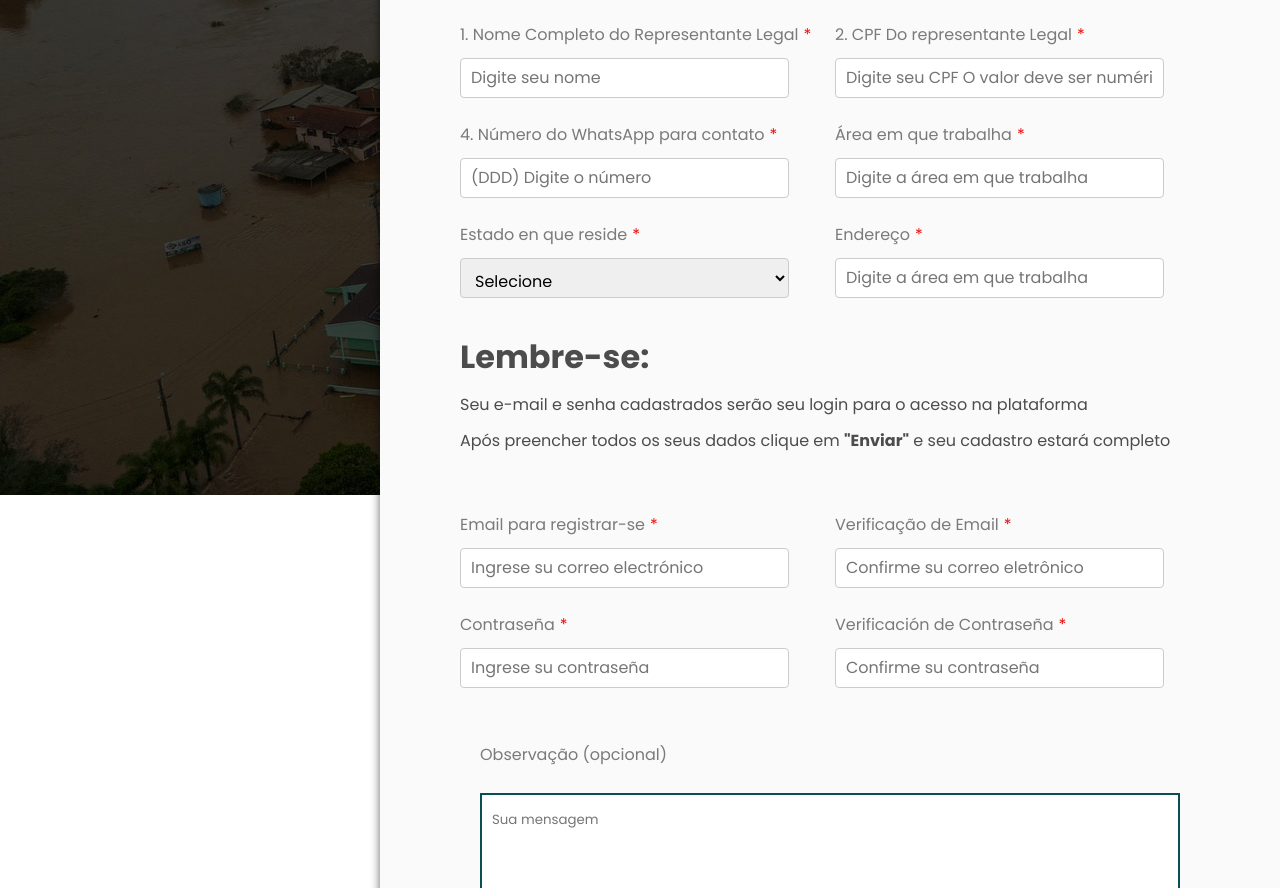
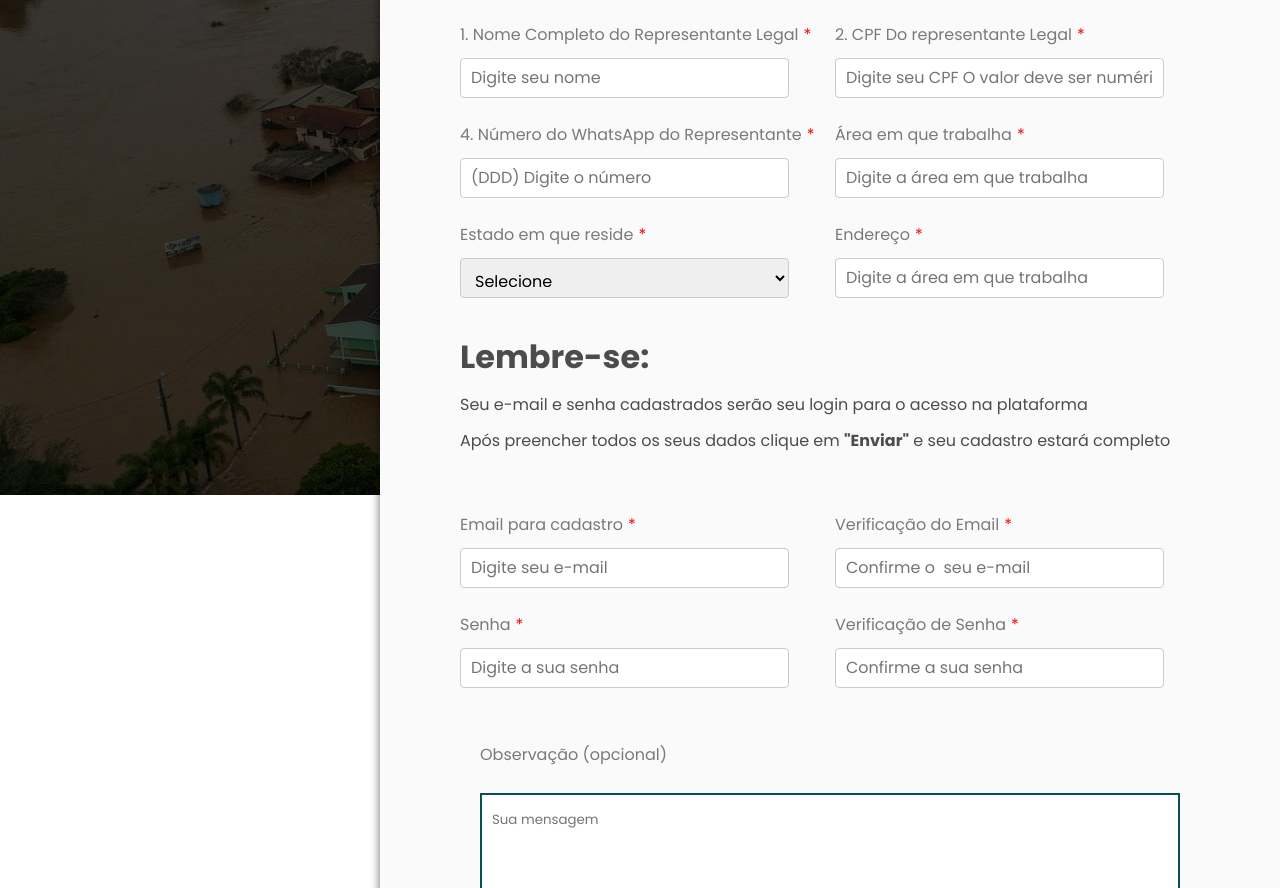
Before and after one commit to Dart1516/proyecto-toti-rs, a React (Create React App) app: page /FormularioLiderImigrante in a window 1280 px wide. Shown: the part 305-1193 px from the top of the page. Built offline with nearby package versions, Linux system fonts and the light colour scheme.

Commit message:
idioma corregido

```diff
--- a/src/Pages/FormularioEducadorSocial.js
+++ b/src/Pages/FormularioEducadorSocial.js
@@ -1,9 +1,9 @@
 import React, { useState } from "react";
 import InputMask from "react-input-mask";
 import Header from "../Components/Header-NavMenu";
-import '../assets/styles/App.css';
-import '../assets/styles/SejaVoluntario.css';
-import { FaTrash, FaPlus } from 'react-icons/fa';
+import "../assets/styles/App.css";
+import "../assets/styles/SejaVoluntario.css";
+import { FaTrash, FaPlus } from "react-icons/fa";
 
 function FormularioEducadorSocial() {
   const [additionalDays, setAdditionalDays] = useState([{ day: "", hour: "" }]);
@@ -20,7 +20,7 @@ function FormularioEducadorSocial() {
     additionalDays: [{ day: "", hour: "" }],
     password: "",
     verifyPassword: "",
-    verifyEmail: ""
+    verifyEmail: "",
   });
   const [isTermsAccepted, setIsTermsAccepted] = useState(false);
   const [passwordError, setPasswordError] = useState("");
@@ -54,7 +54,9 @@ function FormularioEducadorSocial() {
   const handleSubmit = (event) => {
     if (!isTermsAccepted) {
       event.preventDefault();
-      alert("Por favor, aceite os termos e condições antes de enviar o formulário.");
+      alert(
+        "Por favor, aceite os termos e condições antes de enviar o formulário."
+      );
     }
   };
 
@@ -62,7 +64,7 @@ function FormularioEducadorSocial() {
     const { name, value } = event.target;
     setFormData({
       ...formData,
-      [name]: value
+      [name]: value,
     });
 
     if (name === "password") {
@@ -70,11 +72,15 @@ function FormularioEducadorSocial() {
     }
 
     if (name === "verifyPassword") {
-      setPasswordMatchError(value !== formData.password ? "Las contraseñas no coinciden." : "");
+      setPasswordMatchError(
+        value !== formData.password ? "Las contraseñas no coinciden." : ""
+      );
     }
 
     if (name === "verifyEmail") {
-      setEmailMatchError(value !== formData.email ? "Los correos electrónicos no coinciden." : "");
+      setEmailMatchError(
+        value !== formData.email ? "Los correos electrónicos no coinciden." : ""
+      );
     }
   };
 
@@ -101,7 +107,9 @@ function FormularioEducadorSocial() {
         <form className="general-inputs" onSubmit={handleSubmit}>
           <div className="inputs">
             <div className="input-field">
-            <h4>1. Nome Completo<span>*</span></h4>
+              <h4>
+                1. Nome Completo<span>*</span>
+              </h4>
               <input
                 className="input-text"
                 type="text"
@@ -113,7 +121,9 @@ function FormularioEducadorSocial() {
               />
             </div>
             <div className="input-field">
-            <h4>2. CPF<span>*</span></h4>
+              <h4>
+                2. CPF<span>*</span>
+              </h4>
               <InputMask
                 mask="999.999.999-99"
                 value={formData.cpf}
@@ -125,7 +135,9 @@ function FormularioEducadorSocial() {
               />
             </div>
             <div className="input-field">
-            <h4>3. Data de Nascimento<span>*</span></h4>
+              <h4>
+                3. Data de Nascimento<span>*</span>
+              </h4>
               <input
                 className="input-text"
                 type="date"
@@ -136,7 +148,9 @@ function FormularioEducadorSocial() {
               />
             </div>
             <div className="input-field">
-            <h4>4. Número do WhatsApp<span>*</span></h4>
+              <h4>
+                4. Número do WhatsApp<span>*</span>
+              </h4>
               <InputMask
                 mask="(99) 99999-9999"
                 value={formData.phone}
@@ -148,7 +162,7 @@ function FormularioEducadorSocial() {
               />
             </div>
             <div className="input-field">
-            <h4>5. Instagram(opcional)</h4>
+              <h4>5. Social Mídia (opcional)</h4>
               <input
                 className="input-text"
                 type="insta"
@@ -161,7 +175,9 @@ function FormularioEducadorSocial() {
             </div>
 
             <div className="input-field">
-            <h4>6. Certificado<span>*</span></h4>
+              <h4>
+                6. Certificado<span>*</span>
+              </h4>
               <input
                 type="text"
                 name="certificate"
@@ -173,8 +189,16 @@ function FormularioEducadorSocial() {
               />
             </div>
             <div className="input-field">
-            <h4>7. Estado <span>*</span></h4>
-            <select className="form-select" name="state" value={formData.state} onChange={handleInputChange} required>
+              <h4>
+                7. Estado <span>*</span>
+              </h4>
+              <select
+                className="form-select"
+                name="state"
+                value={formData.state}
+                onChange={handleInputChange}
+                required
+              >
                 <option value="">Selecione</option>
                 <option value="SP">SP</option>
                 <option value="MT">MT</option>
@@ -191,7 +215,9 @@ function FormularioEducadorSocial() {
               </select>
             </div>
             <div className="input-field">
-            <h4>8.Cidade<span>*</span></h4>
+              <h4>
+                8.Cidade<span>*</span>
+              </h4>
               <input
                 type="text"
                 name="cidade"
@@ -203,20 +229,25 @@ function FormularioEducadorSocial() {
               />
             </div>
             <div className="input-field">
-            <h4>9.Bairro <span>*</span></h4>
+              <h4>
+                9.Bairro <span>*</span>
+              </h4>
               <input
                 type="text"
                 name="Bairro"
                 value={formData.bairro}
                 onChange={handleInputChange}
-              placeholder="Digite a Bairro"
+                placeholder="Digite o Bairro"
                 required
                 className="input-text"
               />
             </div>
           </div>
           <div className="form-group">
-            <h4>Disponiblidade para prestar servicio presencial na sua cidade ou bairro <span>*</span></h4>
+            <h4>
+              Disponibilidade para prestar serviço presencial na sua cidade ou
+              bairro <span>*</span>
+            </h4>
             <select
               className="form-select"
               name="day"
@@ -232,7 +263,10 @@ function FormularioEducadorSocial() {
             <div className="form-group" key={index}>
               <div className="dia-disponible">
                 <div>
-                  <h4>Dia Disponivel {index + 1}<span>*</span></h4>
+                  <h4>
+                    Dia Disponivel {index + 1}
+                    <span>*</span>
+                  </h4>
                   <select
                     className="form-select"
                     name="day"
@@ -251,7 +285,10 @@ function FormularioEducadorSocial() {
                   </select>
                 </div>
                 <div>
-                  <h4>Hora Disponivel {index + 1}<span>*</span></h4>
+                  <h4>
+                    Hora Disponivel {index + 1}
+                    <span>*</span>
+                  </h4>
                   <select
                     className="form-select"
                     name="hour"
@@ -276,74 +313,98 @@ function FormularioEducadorSocial() {
                   </select>
                 </div>
                 {index > 0 && (
-                  <FaTrash onClick={() => removeDay(index)} className="borrar" />
+                  <FaTrash
+                    onClick={() => removeDay(index)}
+                    className="borrar"
+                  />
                 )}
                 {index === additionalDays.length - 1 && (
-                  <button type="button" onClick={() => addDay()}><FaPlus /></button>
+                  <button type="button" onClick={() => addDay()}>
+                    <FaPlus />
+                  </button>
                 )}
               </div>
             </div>
           ))}
           <div className="lembre-text">
             <h1>Lembre-se:</h1>
-            <p>Seu e-mail e senha cadastrados serão seu login para o acesso na plataforma</p>
-            <p>Após preencher todos os seus dados clique em <strong>"Enviar"</strong> e seu cadastro estará completo</p>
+            <p>
+              Seu e-mail e senha cadastrados serão seu login para o acesso na
+              plataforma
+            </p>
+            <p>
+              Após preencher todos os seus dados clique em{" "}
+              <strong>"Enviar"</strong> e seu cadastro estará completo
+            </p>
           </div>
           <div className="inputs">
             <div className="input-field">
-            <h4>Email para registrar - se<span>*</span></h4>
+              <h4>
+              Email para cadastro<span>*</span>
+              </h4>
               <input
                 type="email"
                 name="email"
                 value={formData.email}
                 onChange={handleInputChange}
-              placeholder="Ingrese su correo electrónico"
+                placeholder="Digite o seu e-mail"
                 required
                 className="input-text"
               />
             </div>
             <div className="input-field">
-            <h4>Verificação de Email<span>*</span></h4>
+              <h4>
+              Verificação do Email<span>*</span>
+              </h4>
               <input
                 type="email"
                 name="verifyEmail"
                 value={formData.verifyEmail}
                 onChange={handleInputChange}
-              placeholder="Confirme su correo eletrônico"
+                placeholder="Confirme o seu e-mail"
                 required
                 className="input-text"
               />
-            {emailMatchError && <p style={{ color: 'red' }}>{emailMatchError}</p>}
+              {emailMatchError && (
+                <p style={{ color: "red" }}>{emailMatchError}</p>
+              )}
             </div>
             <div className="input-field">
-            <h4>Contraseña<span>*</span></h4>
+              <h4>
+              Senha<span>*</span>
+              </h4>
               <input
                 type="password"
                 name="password"
                 value={formData.password}
                 onChange={handleInputChange}
-              placeholder="Ingrese su contraseña"
+                placeholder="Digite a sua senha"
                 required
                 className="input-text"
               />
               {passwordError && <p>{passwordError}</p>}
             </div>
             <div className="input-field">
-            <h4>Verificación de Contraseña<span>*</span></h4>
+              <h4>
+              Verificação de Senha<span>*</span>
+              </h4>
               <input
                 type="password"
                 name="verifyPassword"
                 value={formData.verifyPassword}
                 onChange={handleInputChange}
-              placeholder="Confirme su contraseña"
+                placeholder="Confirme a sua senha"
                 required
                 className="input-text"
               />
-            {passwordMatchError && <p style={{ color: 'red' }}>{passwordMatchError}</p>}
+              {passwordMatchError && (
+                <p style={{ color: "red" }}>{passwordMatchError}</p>
+              )}
             </div>
           </div>
           <div className="opcional">
-            <h4>Observação (opcional)</h4>
+            <h4>Observação (opcional)
+</h4>
             <textarea
               name="message"
               cols="60"
@@ -361,10 +422,22 @@ function FormularioEducadorSocial() {
               required
             />
             <label htmlFor="terms">
-              Ao marcar esta caixa e clicar em Enviar, aceito o tratamento de meus dados pessoais por <a href="/avisoLegal" target="_blank">[Nome da sua organização]</a> conforme explicado no seu <a href="/avisoLegal" target="_blank">Aviso Legal de Proteção de Dados</a>, que inclui: 1) a coordenação e gestão de voluntários, e 2) a comunicação sobre atividades e oportunidades relacionadas.
+              Ao marcar esta caixa e clicar em Enviar, aceito o tratamento de
+              meus dados pessoais por{" "}
+              <a href="/avisoLegal" target="_blank">
+                [Nome da sua organização]
+              </a>{" "}
+              conforme explicado no seu{" "}
+              <a href="/avisoLegal" target="_blank">
+                Aviso Legal de Proteção de Dados
+              </a>
+              , que inclui: 1) a coordenação e gestão de voluntários, e 2) a
+              comunicação sobre atividades e oportunidades relacionadas.
             </label>
           </div>
-          <button className="SV" type="submit">Enviar</button>
+          <button className="SV" type="submit">
+            Enviar
+          </button>
         </form>
       </div>
       <footer className="App-footer"></footer>
--- a/src/Pages/FormularioLiderImigrante.js
+++ b/src/Pages/FormularioLiderImigrante.js
@@ -8,6 +8,8 @@ import { FaTrash, FaPlus } from 'react-icons/fa';
 function FormularioLiderImigrante() {
   const [additionalDays, setAdditionalDays] = useState([{ day: "", hour: "" }]);
   const [formData, setFormData] = useState({
+    ongName:"",
+    cnpj:"",
     name: "",
     cpf: "",
     birthDate: "",
@@ -15,6 +17,7 @@ function FormularioLiderImigrante() {
     email: "",
     organization: "",
     area: "",
+    endereço:"",
     state: "",
     additionalDays: [{ day: "", hour: "" }],
     password: "",
@@ -106,7 +109,7 @@ function FormularioLiderImigrante() {
               type="text"
               name="name"
               placeholder="Digite seu nome"
-              value={formData.name}
+              value={formData.ongName}
               onChange={handleInputChange}
               required
             />
@@ -115,7 +118,7 @@ function FormularioLiderImigrante() {
             <h4>2. CNPJ Da ONG<span>*</span></h4>
             <InputMask
               mask="999.999.999-99"
-              value={formData.cpf}
+              value={formData.cnpj}
               onChange={handleInputChange}
               placeholder="Digite seu CPF O valor deve ser numérico"
               required
@@ -148,7 +151,7 @@ function FormularioLiderImigrante() {
             />
           </div>
           <div className="input-field">
-            <h4>4. Número do WhatsApp para contato<span>*</span></h4>
+            <h4>4. Número do WhatsApp do Representante<span>*</span></h4>
             <InputMask
               mask="(99) 99999-9999"
               value={formData.phone}
@@ -172,7 +175,7 @@ function FormularioLiderImigrante() {
             />
           </div>
           <div className="input-field">
-            <h4>Estado en que reside  <span>*</span></h4>
+            <h4>Estado em que reside  <span>*</span></h4>
             <select className="form-select" name="state" value={formData.state} onChange={handleInputChange} required>
               <option value="">Selecione</option>
               <option value="SP">SP</option>
@@ -194,7 +197,7 @@ function FormularioLiderImigrante() {
             <input
               type="text"
               name="area"
-              value={formData.area}
+              value={formData.endereço}
               onChange={handleInputChange}
               placeholder="Digite a área em que trabalha"
               required
@@ -213,51 +216,51 @@ function FormularioLiderImigrante() {
           </div>
           <div className="inputs">
           <div className="input-field">
-            <h4>Email para registrar-se<span>*</span></h4>
+            <h4>Email para cadastro<span>*</span></h4>
             <input
               type="email"
               name="email"
               value={formData.email}
               onChange={handleInputChange}
-              placeholder="Ingrese su correo electrónico"
+              placeholder="Digite seu e-mail"
               required
               className="input-text"
             />
           </div>
           <div className="input-field">
-            <h4>Verificação de Email<span>*</span></h4>
+            <h4>Verificação do Email<span>*</span></h4>
             <input
               type="email"
               name="verifyEmail"
               value={formData.verifyEmail}
               onChange={handleInputChange}
-              placeholder="Confirme su correo eletrônico"
+              placeholder="Confirme o  seu e-mail"
               required
               className="input-text"
             />
             {emailMatchError && <p style={{ color: 'red' }}>{emailMatchError}</p>}
           </div>
           <div className="input-field">
-            <h4>Contraseña<span>*</span></h4>
+            <h4>Senha<span>*</span></h4>
             <input
               type="password"
               name="password"
               value={formData.password}
               onChange={handleInputChange}
-              placeholder="Ingrese su contraseña"
+              placeholder="Digite a sua senha"
               required
               className="input-text"
             />
             {passwordError && <p>{passwordError}</p>}
           </div>
           <div className="input-field">
-            <h4>Verificación de Contraseña<span>*</span></h4>
+            <h4>Verificação de Senha<span>*</span></h4>
             <input
               type="password"
               name="verifyPassword"
               value={formData.verifyPassword}
               onChange={handleInputChange}
-              placeholder="Confirme su contraseña"
+              placeholder="Confirme a sua senha"
               required
               className="input-text"
             />
--- a/src/Pages/FormularioPsicologo.js
+++ b/src/Pages/FormularioPsicologo.js
@@ -268,51 +268,51 @@ function FormularioPsicologo() {
           </div>
           <div className="inputs">
           <div className="input-field">
-            <h4>Email para registrarse<span>*</span></h4>
+            <h4>Email para cadastro<span>*</span></h4>
             <input
               type="email"
               name="email"
               value={formData.email}
               onChange={handleInputChange}
-              placeholder="Ingrese su correo electrónico"
+              placeholder="Digite o seu e-mail"
               required
               className="input-text"
             />
           </div>
           <div className="input-field">
-            <h4>Verificação de Email<span>*</span></h4>
+            <h4>Verificação do Email<span>*</span></h4>
             <input
               type="email"
               name="verifyEmail"
               value={formData.verifyEmail}
               onChange={handleInputChange}
-              placeholder="Confirme su correo eletrônico"
+              placeholder="Confirme o seu e-mail"
               required
               className="input-text"
             />
             {emailMatchError && <p style={{ color: 'red' }}>{emailMatchError}</p>}
           </div>
           <div className="input-field">
-            <h4>Contraseña<span>*</span></h4>
+            <h4>Senha<span>*</span></h4>
             <input
               type="password"
               name="password"
               value={formData.password}
               onChange={handleInputChange}
-              placeholder="Ingrese su contraseña"
+              placeholder="Digite a sua senha"
               required
               className="input-text"
             />
             {passwordError && <p>{passwordError}</p>}
           </div>
           <div className="input-field">
-            <h4>Verificação de Contraseña<span>*</span></h4>
+            <h4>Verificação de Senha<span>*</span></h4>
             <input
               type="password"
               name="verifyPassword"
               value={formData.verifyPassword}
               onChange={handleInputChange}
-              placeholder="Confirme su contraseña"
+              placeholder="Confirme a sua senha"
               required
               className="input-text"
             />
```
Lines whose indentation alone changed are shown as unchanged.
